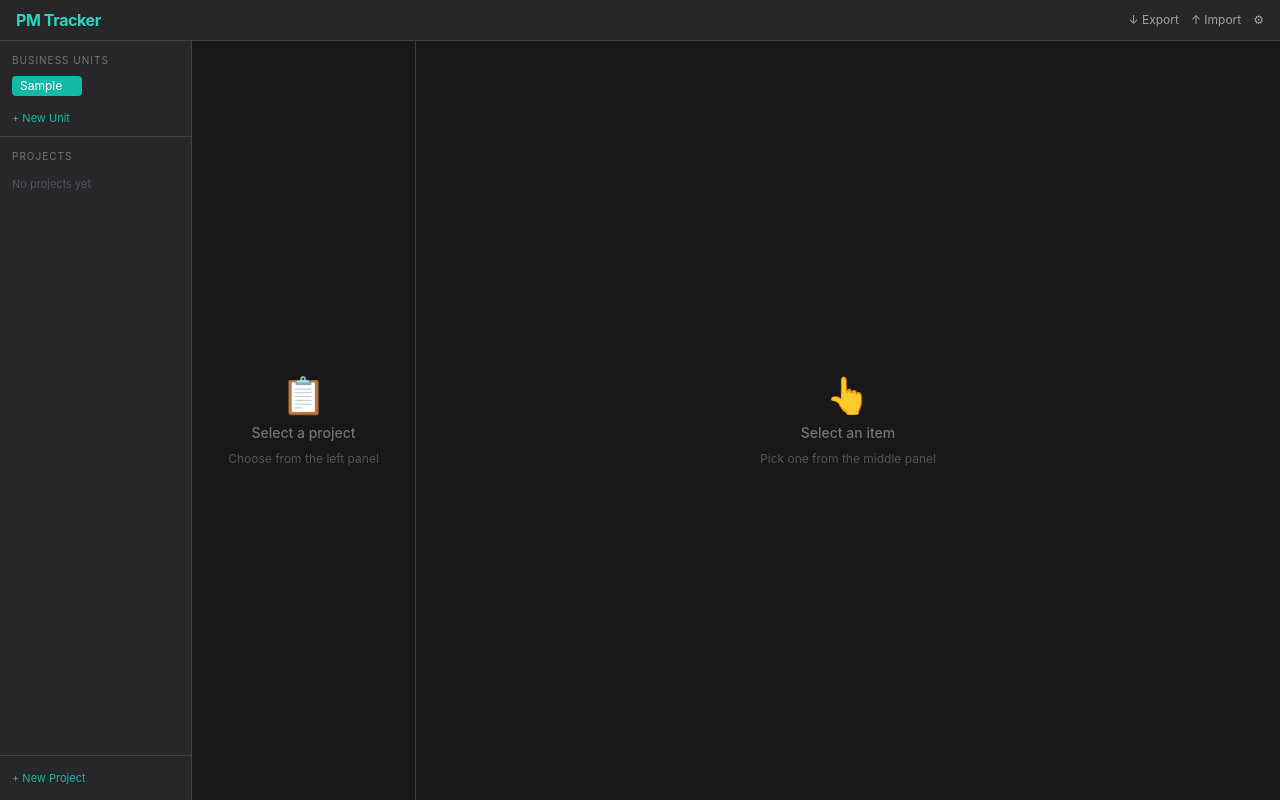
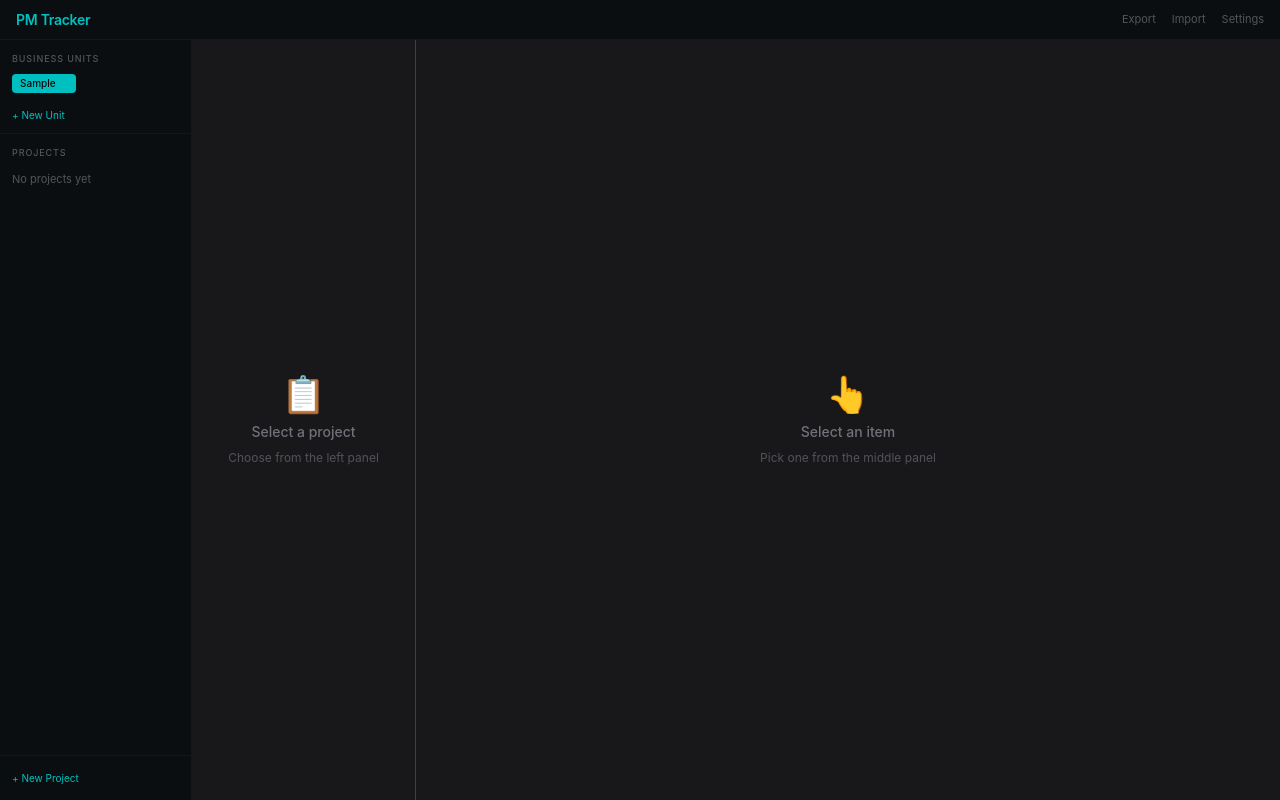
Before and after one commit to nikhil-thomas-a/pm-tracker, a React (Vite) app: page / in a window 1280 px wide. Both pictures are taken after typing "Sample" into the empty fields and a click on the button "Create". Built offline with nearby package versions, Linux system fonts and the light colour scheme.

Commit message:
redesign: apply Direction A to TopBar and LeftPanel hierarchy

```diff
--- a/src/components/bu/BuSelector.tsx
+++ b/src/components/bu/BuSelector.tsx
@@ -16,17 +16,17 @@ export default function BuSelector() {
   }
 
   return (
-    <div className="px-3 pt-3 pb-2 border-b border-zinc-700">
-      <p className="text-[10px] uppercase tracking-widest text-zinc-500 mb-2">Business Units</p>
+    <div className="px-3 pt-3 pb-2 border-b border-pm-border-subtle">
+      <p className="text-[9px] uppercase tracking-[0.1em] font-medium text-pm-muted mb-2">Business Units</p>
       <div className="flex flex-wrap gap-1 mb-2">
         {businessUnits.map(bu => (
           <div key={bu.id} className="group relative inline-flex items-center">
             <button
               onClick={() => dispatch({ type: 'SELECT_BU', id: bu.id })}
-              className={`px-2 py-0.5 rounded text-xs transition-colors pr-5 ${
+              className={`text-[10px] font-medium px-2 py-0.5 rounded pr-5 ${
                 selectedBuId === bu.id
-                  ? 'bg-teal-500 text-white'
-                  : 'bg-zinc-700 text-zinc-300 hover:bg-zinc-600'
+                  ? 'bg-pm-accent text-pm-bg'
+                  : 'bg-pm-surface-up text-pm-text-2 hover:text-pm-text transition-colors'
               }`}
             >
               {bu.name}
@@ -41,7 +41,7 @@ export default function BuSelector() {
                   : `Delete "${bu.name}"?`
                 if (confirm(msg)) dispatch({ type: 'DELETE_BU', id: bu.id })
               }}
-              className="absolute right-0.5 opacity-0 group-hover:opacity-100 text-[9px] text-zinc-400 hover:text-red-400 transition-opacity w-4 h-4 flex items-center justify-center"
+              className="absolute right-0.5 opacity-0 group-hover:opacity-100 text-[9px] text-pm-muted hover:text-pm-danger transition-opacity w-4 h-4 flex items-center justify-center"
               title="Delete unit"
             >
               ✕
@@ -56,13 +56,13 @@ export default function BuSelector() {
             value={name}
             onChange={e => setName(e.target.value)}
             placeholder="Unit name"
-            className="flex-1 text-xs bg-zinc-700 text-zinc-100 border border-zinc-600 rounded px-2 py-1 outline-none focus:border-teal-500"
+            className="flex-1 text-[11px] bg-pm-surface-up text-pm-text border border-pm-border rounded px-2 py-1 outline-none focus:border-pm-accent"
           />
-          <button type="submit" className="text-xs text-teal-400 hover:text-teal-300 px-1">Add</button>
-          <button type="button" onClick={() => { setAdding(false); setName('') }} className="text-xs text-zinc-500 hover:text-zinc-300 px-1">✕</button>
+          <button type="submit" className="text-[10px] text-pm-accent hover:text-pm-text-2 px-1">Add</button>
+          <button type="button" onClick={() => { setAdding(false); setName('') }} className="text-[10px] text-pm-muted hover:text-pm-text-2 px-1">✕</button>
         </form>
       ) : (
-        <button onClick={() => setAdding(true)} className="text-[11px] text-teal-500 hover:text-teal-400">
+        <button onClick={() => setAdding(true)} className="text-[10px] text-pm-accent hover:text-pm-text-2">
           + New Unit
         </button>
       )}
--- a/src/components/layout/LeftPanel.tsx
+++ b/src/components/layout/LeftPanel.tsx
@@ -6,7 +6,7 @@ import { useApp } from '../../context/AppContext'
 export default function LeftPanel() {
   const { state } = useApp()
   return (
-    <div className="w-48 bg-zinc-800 border-r border-zinc-700 shrink-0 flex flex-col overflow-hidden">
+    <div className="w-48 bg-pm-surface border-r border-pm-border-subtle shrink-0 flex flex-col overflow-hidden">
       <BuSelector />
       <ProjectList />
       {state.selectedProjectId && <ProjectDocsLinks />}
--- a/src/components/layout/TopBar.tsx
+++ b/src/components/layout/TopBar.tsx
@@ -47,21 +47,23 @@ export default function TopBar() {
   }
 
   return (
-    <header className="flex items-center justify-between px-4 py-2 bg-zinc-800 border-b border-zinc-700 shrink-0">
-      <span className="font-bold text-teal-400 tracking-tight">PM Tracker</span>
-      <div className="flex items-center gap-3">
-        <button onClick={handleExport} className="text-xs text-zinc-400 hover:text-zinc-200 transition-colors">
-          ↓ Export
+    <header className="flex items-center justify-between px-4 h-10 bg-pm-surface border-b border-pm-border-subtle shrink-0">
+      <span className="text-sm font-semibold text-pm-accent" style={{ letterSpacing: '-0.02em' }}>
+        PM Tracker
+      </span>
+      <div className="flex items-center gap-4">
+        <button onClick={handleExport} className="text-[11px] text-pm-muted hover:text-pm-text-2 transition-colors">
+          Export
         </button>
-        <button onClick={handleImport} className="text-xs text-zinc-400 hover:text-zinc-200 transition-colors">
-          ↑ Import
+        <button onClick={handleImport} className="text-[11px] text-pm-muted hover:text-pm-text-2 transition-colors">
+          Import
         </button>
         <button
           onClick={() => dispatch({ type: 'TOGGLE_SETTINGS' })}
-          className="text-xs text-zinc-400 hover:text-zinc-200 transition-colors"
+          className="text-[11px] text-pm-muted hover:text-pm-text-2 transition-colors"
           title="Settings"
         >
-          ⚙
+          Settings
         </button>
       </div>
     </header>
--- a/src/components/projects/ProjectList.tsx
+++ b/src/components/projects/ProjectList.tsx
@@ -22,10 +22,10 @@ export default function ProjectList() {
 
   return (
     <div className="flex-1 flex flex-col overflow-hidden">
-      <p className="text-[10px] uppercase tracking-widest text-zinc-500 px-3 pt-3 pb-1">Projects</p>
+      <p className="text-[9px] uppercase tracking-[0.1em] font-medium text-pm-muted px-3 pt-3 pb-1">Projects</p>
       <div className="flex-1 overflow-y-auto">
         {filtered.length === 0 ? (
-          <p className="text-[11px] text-zinc-600 px-3 py-2">
+          <p className="text-[11px] text-pm-muted px-3 py-2">
             {selectedBuId ? 'No projects yet' : 'Select a unit first'}
           </p>
         ) : (
@@ -33,7 +33,7 @@ export default function ProjectList() {
         )}
       </div>
       {selectedBuId && (
-        <div className="px-3 pb-3 pt-2 border-t border-zinc-700">
+        <div className="px-3 pb-3 pt-2 border-t border-pm-border-subtle">
           {adding ? (
             <form onSubmit={submit} className="flex gap-1">
               <input
@@ -41,13 +41,13 @@ export default function ProjectList() {
                 value={name}
                 onChange={e => setName(e.target.value)}
                 placeholder="Project name"
-                className="flex-1 text-xs bg-zinc-700 text-zinc-100 border border-zinc-600 rounded px-2 py-1 outline-none focus:border-teal-500"
+                className="flex-1 text-[11px] bg-pm-surface-up text-pm-text border border-pm-border rounded px-2 py-1 outline-none focus:border-pm-accent"
               />
-              <button type="submit" className="text-xs text-teal-400 px-1">Add</button>
-              <button type="button" onClick={() => { setAdding(false); setName('') }} className="text-xs text-zinc-500 px-1">✕</button>
+              <button type="submit" className="text-[10px] text-pm-accent px-1">Add</button>
+              <button type="button" onClick={() => { setAdding(false); setName('') }} className="text-[10px] text-pm-muted px-1">✕</button>
             </form>
           ) : (
-            <button onClick={() => setAdding(true)} className="text-[11px] text-teal-500 hover:text-teal-400">
+            <button onClick={() => setAdding(true)} className="text-[10px] text-pm-accent hover:text-pm-text-2">
               + New Project
             </button>
           )}
--- a/src/components/projects/ProjectListItem.tsx
+++ b/src/components/projects/ProjectListItem.tsx
@@ -21,24 +21,24 @@ export default function ProjectListItem({ project }: Props) {
   return (
     <button
       onClick={() => dispatch({ type: 'SELECT_PROJECT', id: project.id })}
-      className={`group w-full text-left px-3 py-2 rounded-r transition-colors border-l-2 ${
+      className={`group w-full text-left px-3 py-1.5 transition-colors border-l-2 ${
         isSelected
-          ? 'border-teal-500 bg-zinc-700 text-white'
-          : 'border-transparent text-zinc-400 hover:text-zinc-200 hover:bg-zinc-700/50'
+          ? 'border-pm-accent bg-pm-surface-up text-pm-text'
+          : 'border-transparent text-pm-text-2 hover:text-pm-text hover:bg-pm-surface-up'
       }`}
     >
       <div className="flex items-center justify-between gap-1">
-        <p className="text-xs font-medium truncate flex-1">{project.name}</p>
+        <p className="text-[11px] font-medium truncate flex-1" style={{ letterSpacing: '-0.01em' }}>{project.name}</p>
         <span
           role="button"
           onClick={handleDelete}
-          className="opacity-0 group-hover:opacity-100 text-zinc-600 hover:text-red-400 text-[11px] transition-opacity shrink-0"
+          className="opacity-0 group-hover:opacity-100 text-pm-muted hover:text-pm-danger text-[10px] transition-opacity shrink-0"
           title="Delete project"
         >
           ✕
         </span>
       </div>
-      <p className="text-[10px] text-zinc-500 mt-0.5">
+      <p className="text-[9px] text-pm-muted mt-0.5">
         {state.items.filter(i => i.projectId === project.id).length} items
       </p>
     </button>
```
